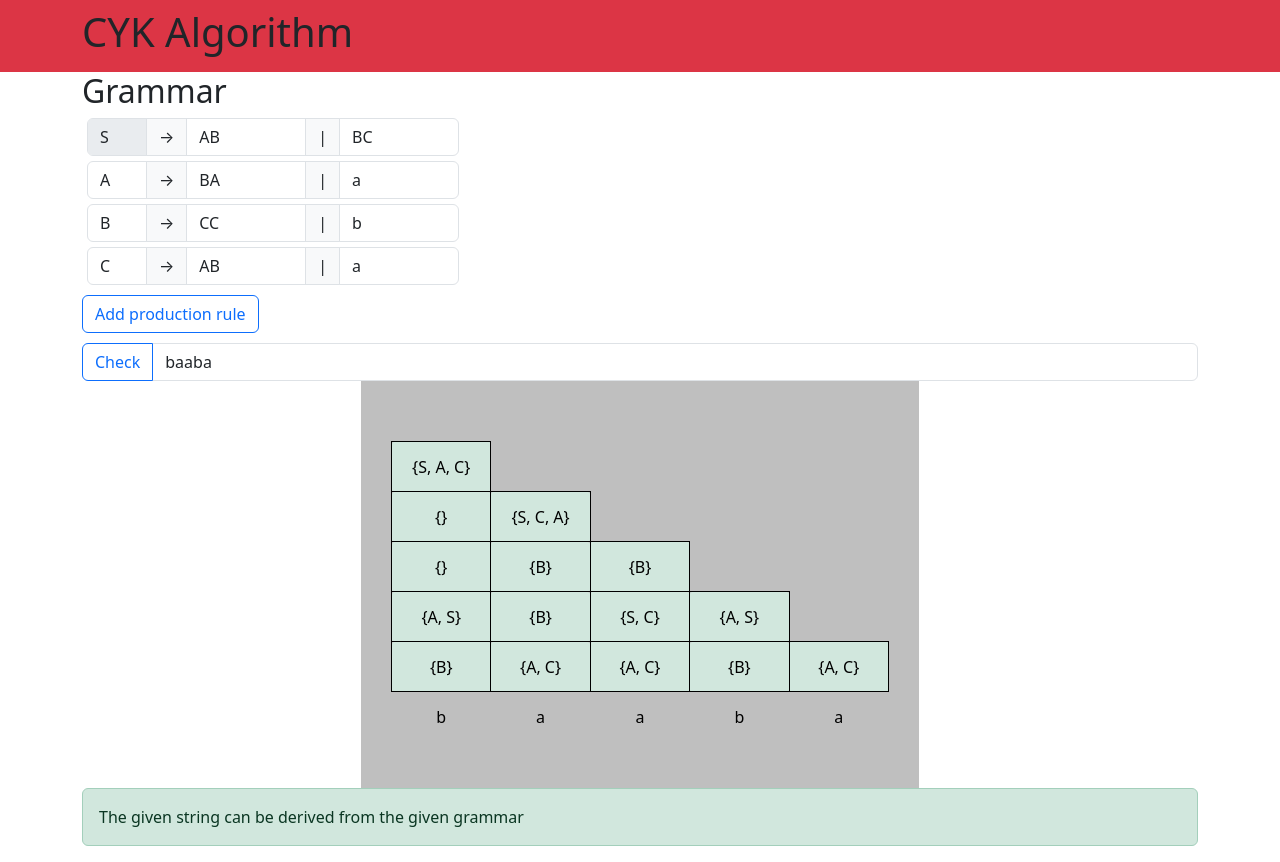
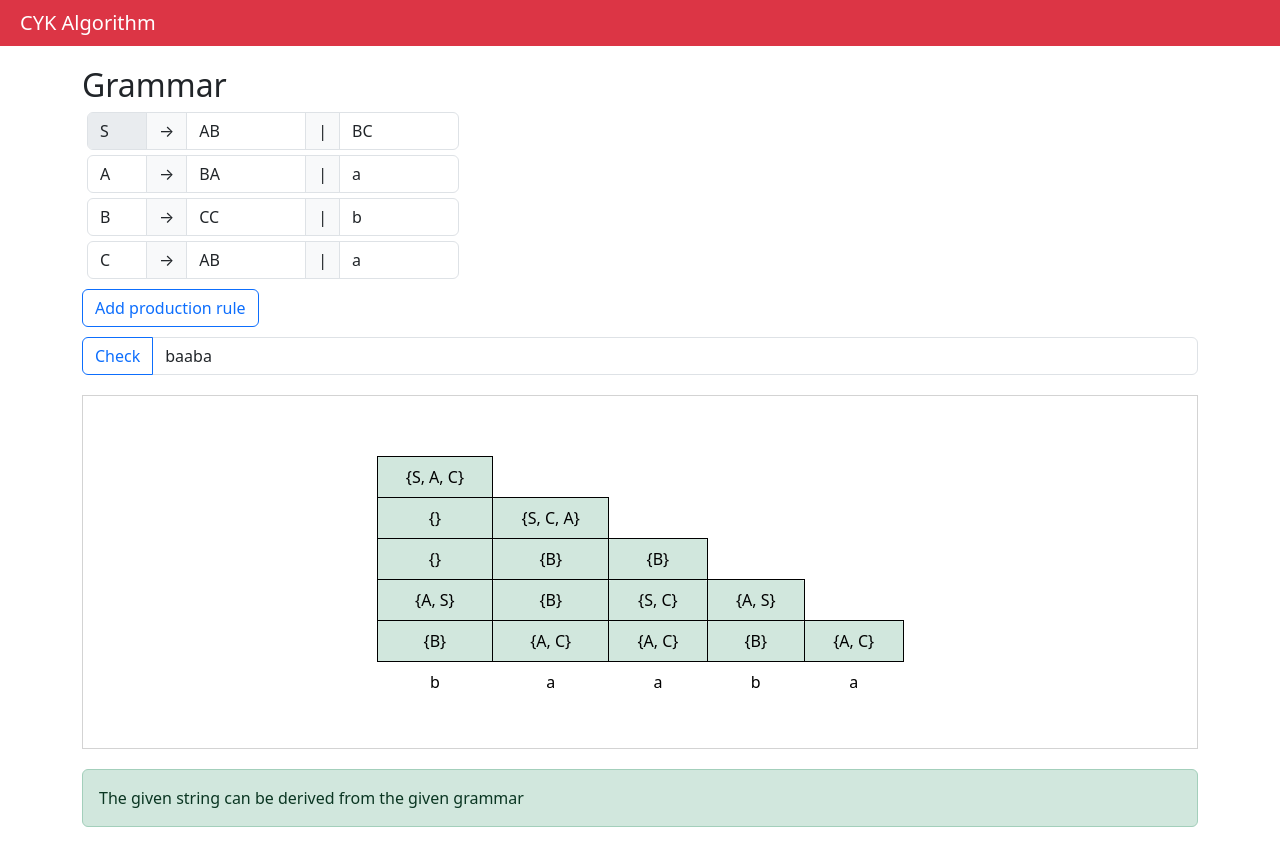
Before and after one commit to rahmanwolied/CYK-Algorithm, a plain HTML site: page index.html in a window 1280 px wide. Both pictures are taken after a click on the button "Check". Drawn offline with nearby package versions, Linux system fonts and the light colour scheme.

Commit message:
little UI edit

```diff
--- a/cyk.js
+++ b/cyk.js
@@ -112,6 +112,7 @@ function drawTable(tableArray, table, success) {
 		alertDiv.classList.add('alert-danger');
 		alertDiv.innerHTML = 'The given string can NOT be derived from the given grammar';
 	}
+	table.parentElement.classList.add('active');
 	table.parentElement.parentElement.appendChild(alertDiv);
 }
 
--- a/index.html
+++ b/index.html
@@ -14,7 +14,9 @@
 	<body>
 		<header>
 			<nav class="navbar bg-danger">
-				<h1 class="container">CYK Algorithm</h1>
+				<div style="margin-left: 20px">
+					<a href="#" class="navbar-brand text-white">CYK Algorithm</a>
+				</div>
 			</nav>
 		</header>
 		<section class="container">
@@ -59,7 +61,7 @@
 		</section>
 		<section class="container">
 			<div class="cyk-table">
-				<table id="table" class="table table-hover table-sm">
+				<table id="table" class="table table-hover">
 					<tbody></tbody>
 				</table>
 			</div>
--- a/style.css
+++ b/style.css
@@ -6,18 +6,21 @@
 
 table {
 	border-collapse: collapse;
-	width: 100%;
-	margin-top: 30px;
+	width: 50% !important;
+	margin: 30px auto;
 }
 
 td {
-	width: 50px;
-	height: 50px;
 	padding: 0;
 	border: 1px solid black;
 	text-align: center;
 	vertical-align: middle;
 	border-radius: 2px;
+
+	width: 1% !important;
+	white-space: nowrap !important;
+	overflow: hidden !important;
+	text-overflow: ellipsis !important;
 }
 
 .word-cell {
@@ -44,10 +47,18 @@ td {
 	margin-top: 10px;
 }
 
-.cyk-table {
-	background-color: rgba(0, 0, 0, 0.25) !important;
-	max-width: 50%;
+.cyk-table.active {
+	border: 1px solid lightgray;
 	padding: 30px;
 	margin-left: auto;
 	margin-right: auto;
+	margin-bottom: 20px;
 }
+
+.cyk-table {
+	background-color: none;
+}
+
+section {
+	margin-top: 20px;
+}
```
